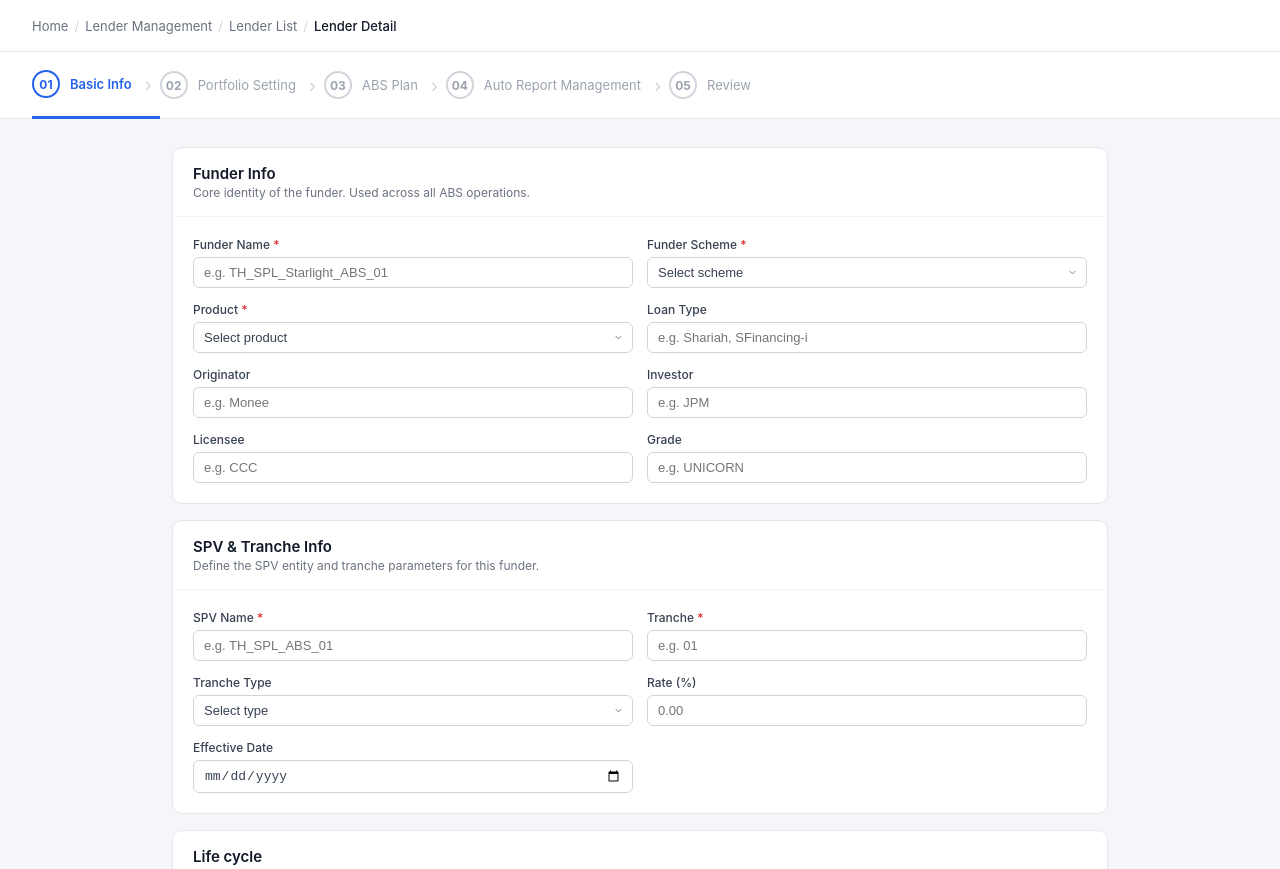
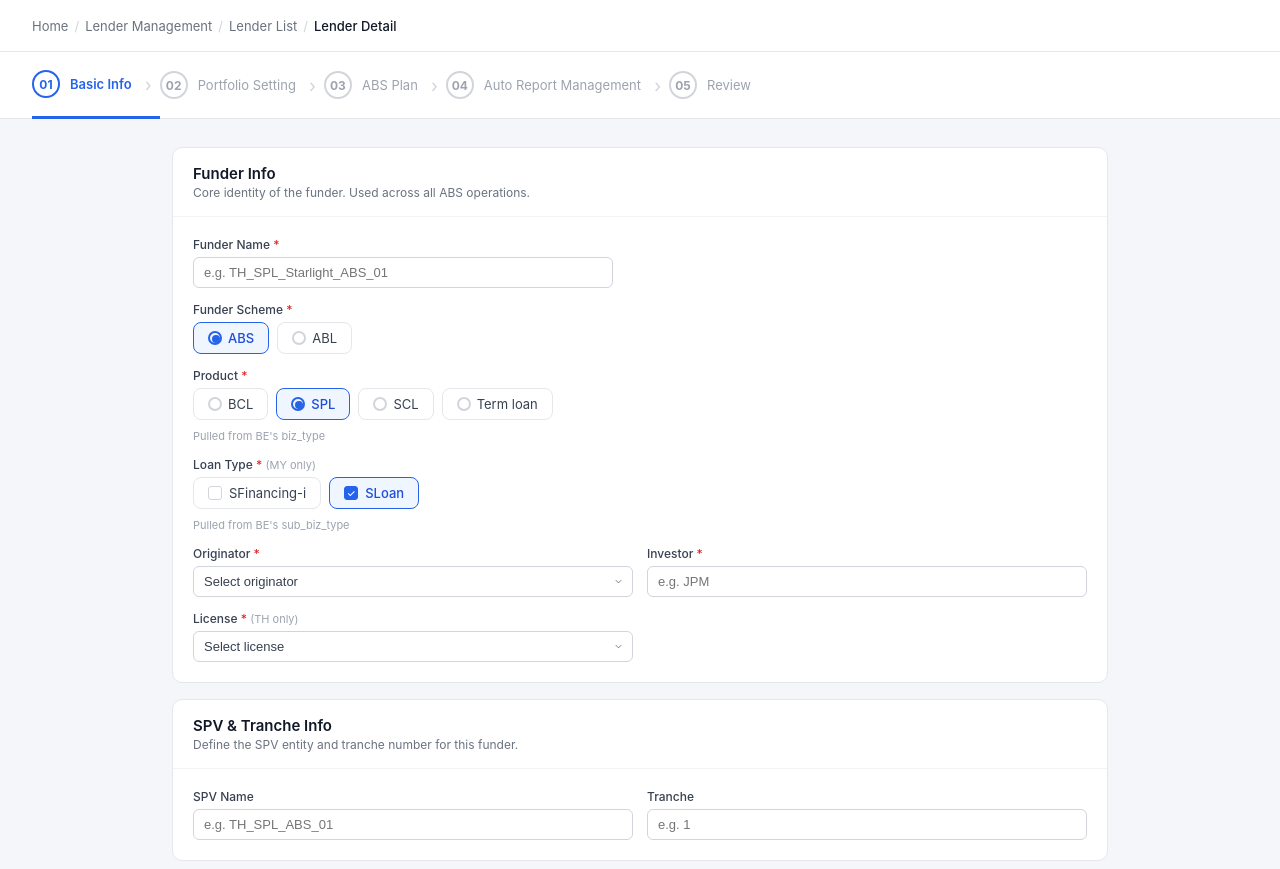
Before and after one commit to zikkkyyyy/funder-onboarding-mockup, a plain HTML site: page index.html in a window 1280 px wide. Shown: the top 869 px of the page. Drawn offline with Linux system fonts and the light colour scheme.

Commit message:
Update Basic Info form fields per spec

```diff
--- a/index.html
+++ b/index.html
@@ -263,6 +263,20 @@ tr.drag-over { border-top: 2px solid #2563EB; }
 .accordion-table tbody tr:last-child td { border-bottom: none; }
 .accordion-table tbody tr:hover { background: #FAFAFA; }
 
+/* ── Compact radio options (form inline) ── */
+.radio-opts { display: flex; flex-wrap: wrap; gap: 8px; }
+.radio-opt { display: flex; align-items: center; gap: 6px; padding: 7px 14px; border: 1.5px solid #E5E7EB; border-radius: 8px; cursor: pointer; font-size: 13px; color: #374151; transition: all 0.15s; user-select: none; }
+.radio-opt:hover { border-color: #93C5FD; }
+.radio-opt.selected { border-color: #2563EB; background: #EFF6FF; color: #1D4ED8; font-weight: 500; }
+.radio-opt .radio-dot { width: 14px; height: 14px; flex-shrink: 0; }
+/* ── Checkbox multi-select ── */
+.checkbox-opts { display: flex; flex-wrap: wrap; gap: 8px; }
+.checkbox-opt { display: flex; align-items: center; gap: 7px; padding: 7px 14px; border: 1.5px solid #E5E7EB; border-radius: 8px; cursor: pointer; font-size: 13px; color: #374151; transition: all 0.15s; user-select: none; }
+.checkbox-opt:hover { border-color: #93C5FD; }
+.checkbox-opt.checked { border-color: #2563EB; background: #EFF6FF; color: #1D4ED8; font-weight: 500; }
+.checkbox-opt .chk-box { width: 14px; height: 14px; border: 1.5px solid #D1D5DB; border-radius: 3px; flex-shrink: 0; display: flex; align-items: center; justify-content: center; font-size: 10px; }
+.checkbox-opt.checked .chk-box { background: #2563EB; border-color: #2563EB; color: #fff; }
+.field-note { font-size: 11px; color: #9CA3AF; margin-top: 4px; }
 /* ── Review page ── */
 .rv-section { margin-bottom: 0; }
 .rv-section-title { font-size: 13px; font-weight: 700; color: #111827; padding: 14px 0 10px; border-bottom: 1px solid #F3F4F6; margin-bottom: 2px; }
@@ -388,44 +402,86 @@ tr.drag-over { border-top: 2px solid #2563EB; }
       </div>
       <div class="section-body">
         <div class="form-grid">
+
+          <!-- Funder Name -->
+          <div class="form-group" style="grid-column:1/-1;">
+            <label class="form-label">Funder Name <span class="req">*</span></label>
+            <input class="form-input" style="max-width:420px;" placeholder="e.g. TH_SPL_Starlight_ABS_01" />
+          </div>
+
+          <!-- Funder Scheme — radio -->
+          <div class="form-group" style="grid-column:1/-1;">
+            <label class="form-label">Funder Scheme <span class="req">*</span></label>
+            <div class="radio-opts" id="scheme-opts">
+              <div class="radio-opt selected" onclick="selectRadioOpt('scheme-opts',this)">
+                <div class="radio-dot on" id="scheme-dot-0"></div>ABS
+              </div>
+              <div class="radio-opt" onclick="selectRadioOpt('scheme-opts',this)">
+                <div class="radio-dot" id="scheme-dot-1"></div>ABL
+              </div>
+            </div>
+          </div>
+
+          <!-- Product — radio -->
+          <div class="form-group" style="grid-column:1/-1;">
+            <label class="form-label">Product <span class="req">*</span></label>
+            <div class="radio-opts" id="product-opts">
+              <div class="radio-opt" onclick="selectRadioOpt('product-opts',this)">
+                <div class="radio-dot"></div>BCL
+              </div>
+              <div class="radio-opt selected" onclick="selectRadioOpt('product-opts',this)">
+                <div class="radio-dot on"></div>SPL
+              </div>
+              <div class="radio-opt" onclick="selectRadioOpt('product-opts',this)">
+                <div class="radio-dot"></div>SCL
+              </div>
+              <div class="radio-opt" onclick="selectRadioOpt('product-opts',this)">
+                <div class="radio-dot"></div>Term loan
+              </div>
+            </div>
+            <div class="field-note">Pulled from BE's biz_type</div>
+          </div>
+
+          <!-- Loan Type — multi checkbox (MY only) -->
+          <div class="form-group" style="grid-column:1/-1;">
+            <label class="form-label">Loan Type <span class="req">*</span> <span style="font-size:11px;color:#9CA3AF;font-weight:400;">(MY only)</span></label>
+            <div class="checkbox-opts">
+              <div class="checkbox-opt" onclick="toggleCheckbox(this)">
+                <div class="chk-box"></div>SFinancing-i
+              </div>
+              <div class="checkbox-opt checked" onclick="toggleCheckbox(this)">
+                <div class="chk-box">✓</div>SLoan
+              </div>
+            </div>
+            <div class="field-note">Pulled from BE's sub_biz_type</div>
+          </div>
+
+          <!-- Originator -->
           <div class="form-group">
-            <label class="form-label">Funder Name <span class="req">*</span></label>
-            <input class="form-input" placeholder="e.g. TH_SPL_Starlight_ABS_01" />
-          </div>
+            <label class="form-label">Originator <span class="req">*</span></label>
+            <select class="form-select">
+              <option value="">Select originator</option>
+              <option>Monee</option>
+              <option>Unicorn</option>
+            </select>
+          </div>
+
+          <!-- Investor -->
           <div class="form-group">
-            <label class="form-label">Funder Scheme <span class="req">*</span></label>
+            <label class="form-label">Investor <span class="req">*</span></label>
+            <input class="form-input" placeholder="e.g. JPM" />
+          </div>
+
+          <!-- License (TH only) -->
+          <div class="form-group">
+            <label class="form-label">License <span class="req">*</span> <span style="font-size:11px;color:#9CA3AF;font-weight:400;">(TH only)</span></label>
             <select class="form-select">
-              <option value="">Select scheme</option>
-              <option>ABS</option><option>ABL</option><option>YBL</option><option>Channeling</option>
+              <option value="">Select license</option>
+              <option>CCC</option>
+              <option>DGL</option>
             </select>
           </div>
-          <div class="form-group">
-            <label class="form-label">Product <span class="req">*</span></label>
-            <select class="form-select">
-              <option value="">Select product</option>
-              <option>SPL</option><option>MPL</option><option>BNPLite</option>
-            </select>
-          </div>
-          <div class="form-group">
-            <label class="form-label">Loan Type</label>
-            <input class="form-input" placeholder="e.g. Shariah, SFinancing-i" />
-          </div>
-          <div class="form-group">
-            <label class="form-label">Originator</label>
-            <input class="form-input" placeholder="e.g. Monee" />
-          </div>
-          <div class="form-group">
-            <label class="form-label">Investor</label>
-            <input class="form-input" placeholder="e.g. JPM" />
-          </div>
-          <div class="form-group">
-            <label class="form-label">Licensee</label>
-            <input class="form-input" placeholder="e.g. CCC" />
-          </div>
-          <div class="form-group">
-            <label class="form-label">Grade</label>
-            <input class="form-input" placeholder="e.g. UNICORN" />
-          </div>
+
         </div>
       </div>
     </div>
@@ -434,32 +490,17 @@ tr.drag-over { border-top: 2px solid #2563EB; }
     <div class="section-card">
       <div class="section-header">
         <div class="section-title">SPV &amp; Tranche Info</div>
-        <div class="section-sub">Define the SPV entity and tranche parameters for this funder.</div>
+        <div class="section-sub">Define the SPV entity and tranche number for this funder.</div>
       </div>
       <div class="section-body">
         <div class="form-grid">
           <div class="form-group">
-            <label class="form-label">SPV Name <span class="req">*</span></label>
+            <label class="form-label">SPV Name</label>
             <input class="form-input" placeholder="e.g. TH_SPL_ABS_01" />
           </div>
           <div class="form-group">
-            <label class="form-label">Tranche <span class="req">*</span></label>
-            <input class="form-input" placeholder="e.g. 01" />
-          </div>
-          <div class="form-group">
-            <label class="form-label">Tranche Type</label>
-            <select class="form-select">
-              <option value="">Select type</option>
-              <option>ABS</option><option>Senior</option><option>Mezzanine</option><option>Junior</option>
-            </select>
-          </div>
-          <div class="form-group">
-            <label class="form-label">Rate (%)</label>
-            <input class="form-input" type="number" step="0.01" placeholder="0.00" />
-          </div>
-          <div class="form-group">
-            <label class="form-label">Effective Date</label>
-            <input class="form-input" type="date" />
+            <label class="form-label">Tranche</label>
+            <input class="form-input" type="number" placeholder="e.g. 1" min="1" />
           </div>
         </div>
       </div>
@@ -1680,6 +1721,24 @@ tr.drag-over { border-top: 2px solid #2563EB; }
 </div><!-- /flow-view -->
 
 <script>
+/* ── Compact radio & checkbox helpers ── */
+function selectRadioOpt(groupId, el) {
+  document.querySelectorAll('#' + groupId + ' .radio-opt').forEach(o => {
+    o.classList.remove('selected');
+    const dot = o.querySelector('.radio-dot');
+    if (dot) dot.classList.remove('on');
+  });
+  el.classList.add('selected');
+  const dot = el.querySelector('.radio-dot');
+  if (dot) dot.classList.add('on');
+}
+
+function toggleCheckbox(el) {
+  el.classList.toggle('checked');
+  const box = el.querySelector('.chk-box');
+  if (box) box.textContent = el.classList.contains('checked') ? '✓' : '';
+}
+
 /* ── Flow switching ── */
 function switchFlow(target) {
   document.querySelectorAll('.flow').forEach(f => f.classList.remove('active'));
```
